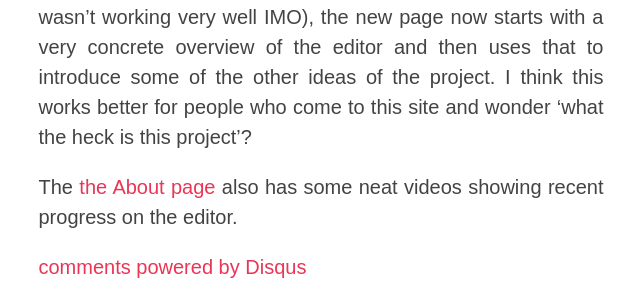
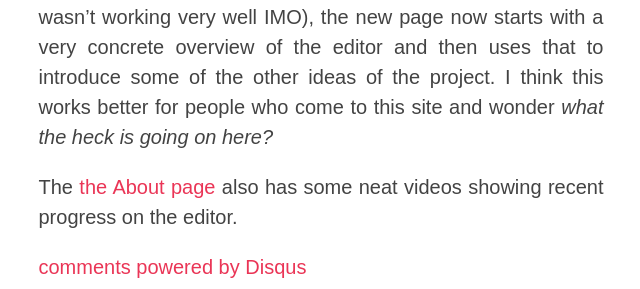
Before and after one commit to unisonweb/oldblog, a Jekyll site: the page built from _posts/2016-03-15-updated-about.markdown, in a window 1280 px wide. Shown: the part 814-1103 px from the top of the page, without its empty margins (319-959 px from the left). Built offline with Jekyll 4.4.1, drawn with Linux system fonts in a browser that asks for light colours; some web fonts are replaced; comment, search, counter and statistics services are not loaded; some of the changed text lies outside the part shown.

Commit message:
Update 2016-03-15-updated-about.markdown

```diff
--- a/_posts/2016-03-15-updated-about.markdown
+++ b/_posts/2016-03-15-updated-about.markdown
@@ -5,6 +5,6 @@ title: Updated the About page with a better overview
 post_author: Paul Chiusano
 ---
 
-I did a major overhaul of [the About page](/2015-05-07/about.html#post-start). Rather than try to describe everything about the project in full generality (which wasn't working very well IMO), the new page now starts with a very concrete overview of the editor and then uses that to introduce some of the other ideas of the project. I think this works better for people who come to this site and wonder 'what the heck is this project'?
+I did a major overhaul of [the About page](/2015-05-07/about.html#post-start). Rather than try to describe everything about the project in full generality (which wasn't working very well IMO), the new page now starts with a very concrete overview of the editor and then uses that to introduce some of the other ideas of the project. I think this works better for people who come to this site and wonder _what the heck is going on here?_
 
 The [the About page](/2015-05-07/about.html#post-start) also has some neat videos showing recent progress on the editor.
```
